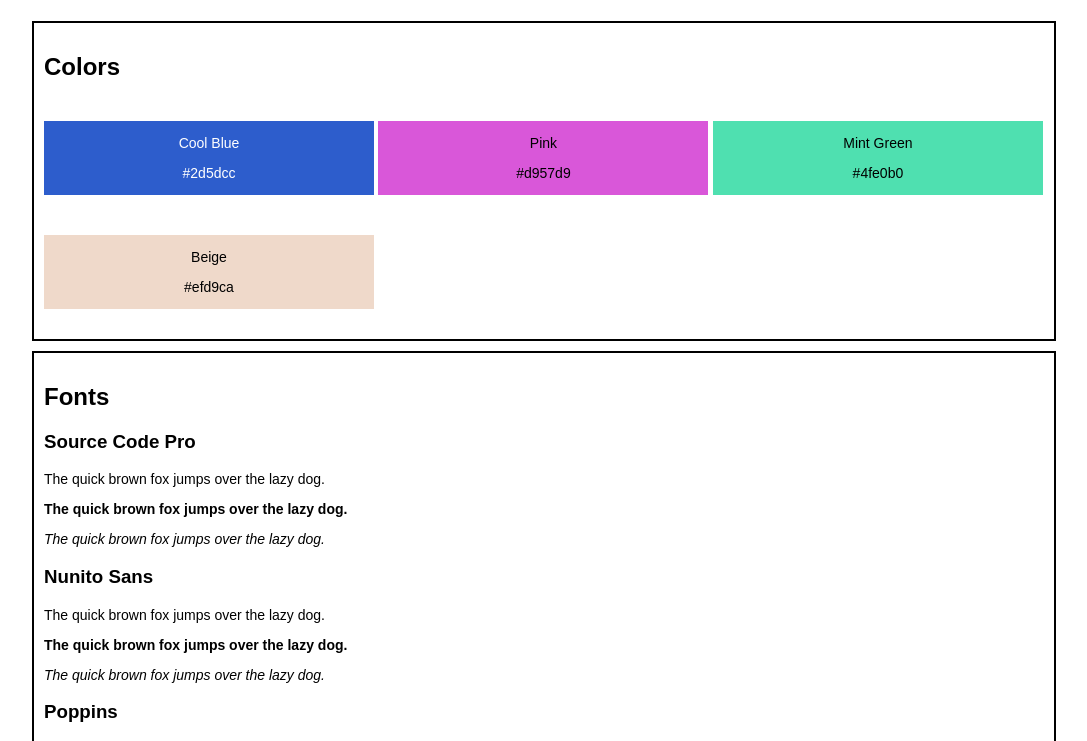
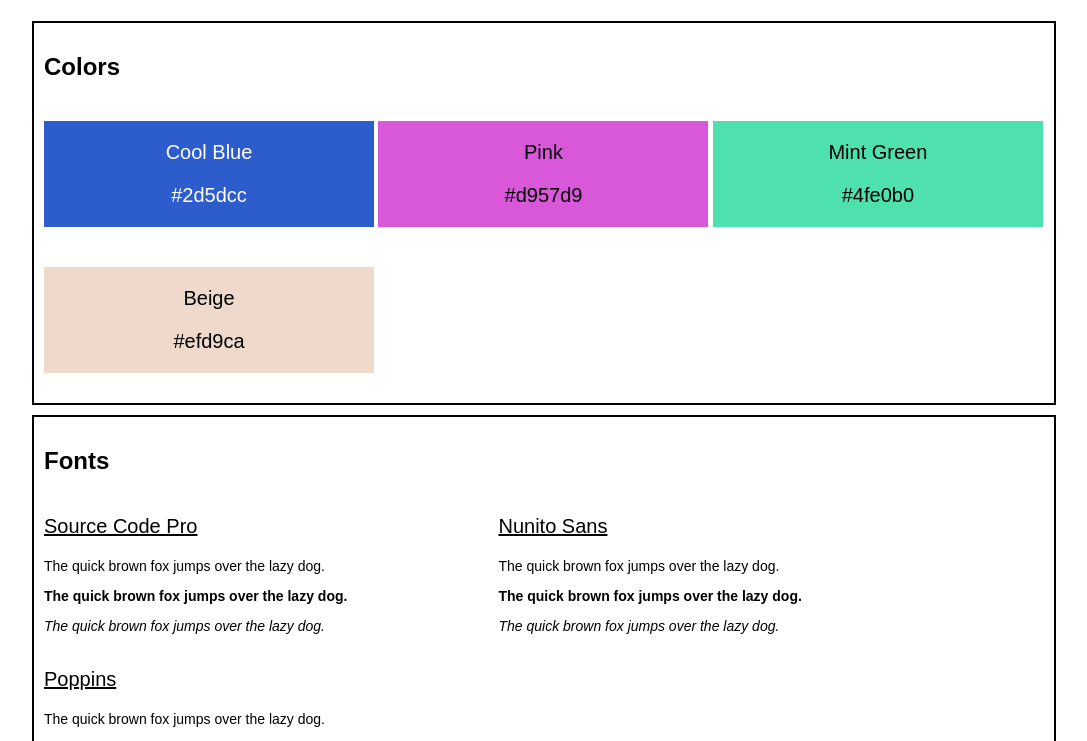
Before and after one commit to JonghmansMichiel/WebDesSystem, a plain HTML site: page index.html in a window 1280 px wide. Shown: the part 59-800 px from the top of the page, without its empty margins (96-1183 px from the left). Drawn offline with Linux system fonts and the light colour scheme; a web font is replaced by a local one.

Commit message:
add changes fonts

```diff
--- a/index.html
+++ b/index.html
@@ -30,19 +30,19 @@
     <div class="container">
         <h2>Fonts</h2>
             <div class="font-container">
-                <div class="pane" id="source-sans">
+                <div class="pane fonts" id="source-sans">
                     <h3>Source Code Pro</h3>
                     <p>The quick brown fox jumps over the lazy dog.</p>
                     <p><strong>The quick brown fox jumps over the lazy dog.</strong></p>
                     <p><em>The quick brown fox jumps over the lazy dog.</em></p>
                 </div>
-                <div class="pane" id="nunito-sans">
+                <div class="pane fonts" id="nunito-sans">
                     <h3>Nunito Sans</h3>
                     <p>The quick brown fox jumps over the lazy dog.</p>
                     <p><strong>The quick brown fox jumps over the lazy dog.</strong></p>
                     <p><em>The quick brown fox jumps over the lazy dog.</em></p>
                 </div>
-                <div class="pane" id="poppins">
+                <div class="pane fonts" id="poppins">
                     <h3>Poppins</h3>
                     <p>The quick brown fox jumps over the lazy dog.</p>
                     <p><strong>The quick brown fox jumps over the lazy dog.</strong></p>
--- a/styles.css
+++ b/styles.css
@@ -102,6 +102,10 @@
     width: 100%;
 }
 
+.color-container p{
+    font-size: 20px;
+}
+
 .colors{
     display: inline-block;
     width: 33%;
@@ -113,6 +117,11 @@
 #blue{
     color:white;
     background-color: #2d5dcc;
+}
+#blue:hover{
+    color:black;
+    background-color: white;
+    border: 1px solid #2d5dcc;
 }
 
 #pink{
@@ -127,3 +136,29 @@
     background-color: #efd9ca;
 }
 /* FONTS CONTAINER */
+.font-container{
+    width: 100%;
+}
+
+.fonts{
+    display: inline-block;
+    width: 45%;
+}
+
+.font-container h3{
+    text-decoration: underline;
+    font-size: 20px;
+    font-weight: normal;
+}
+
+#source-sans{
+    font-family: 'Source Code Pro', sans-serif;
+}
+
+#nunito-sans{
+    font-family: 'Nunito-Sans', sans-serif;
+}
+
+#poppins{
+    font-family: 'Poppins', sans-serif;
+}
```
